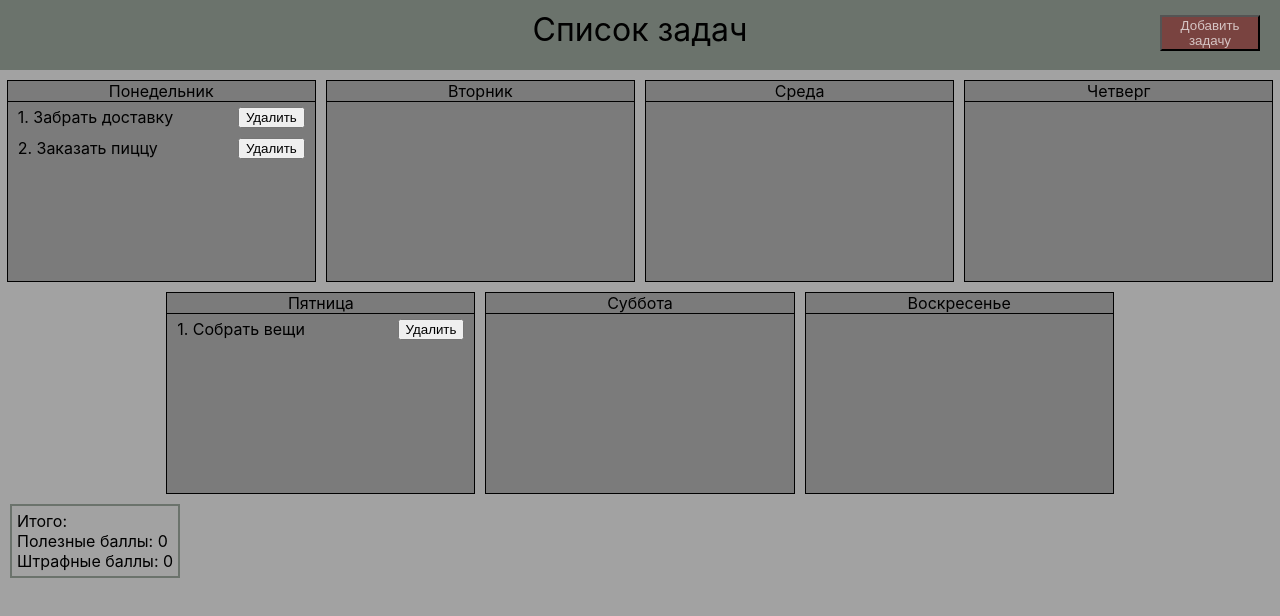
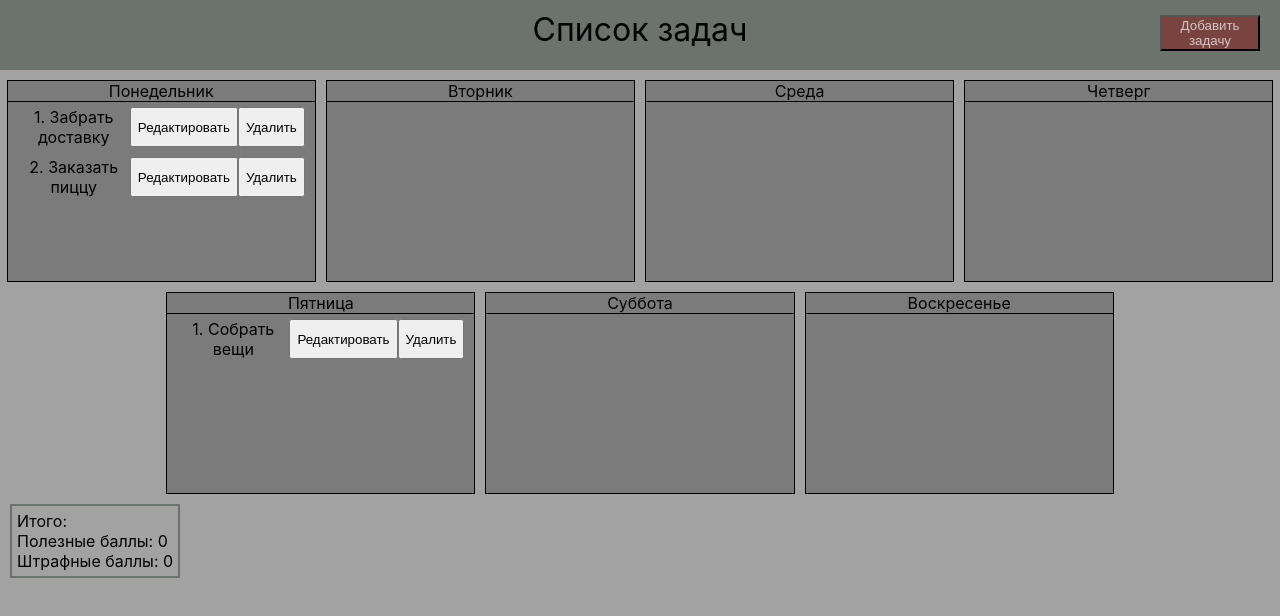
Before and after one commit to shuradavi/task-scheduler, a React (Create React App) app: page / in a window 1280 px wide. Shown: the top 616 px of the page. Built offline with nearby package versions, Linux system fonts and the light colour scheme.

Commit message:
next -> changeTask

```diff
--- a/src/App.css
+++ b/src/App.css
@@ -80,7 +80,12 @@ header {
 	justify-content: center;
 	align-items: center;
 }
-
+.edit-btn {
+	cursor: pointer;
+	display: flex;
+	justify-content: center;
+	align-items: center;
+}
 .results {
 	margin-top: 10px;
 	margin-left: 10px;
--- a/src/App.js
+++ b/src/App.js
@@ -35,16 +35,15 @@ function App() {
 	]);
 	const [modal, setModal] = useState(false)
 
-	const createTask = ((newTask) => {
+	const createTask = (newTask) => {
 		setTasks([...tasks, newTask])
 		setModal(false)
-	})
-	const deleteTask = ((task) => {
+	}
+	const deleteTask = (task) => {
 		setTasks(tasks.filter(t => t.id !== task.id))
-	})
+	}
 
-	const toggleTask = ((id) => {
-		console.log(`toggleTask Done`)
+	const toggleTask = (id) => {
 		const idx = tasks.findIndex(task => task.id === id)
 		const newTaskState = [...tasks];
 
@@ -55,12 +54,12 @@ function App() {
 			newTaskState[idx] = { ...newTaskState[idx], isDone: false }
 		}
 		setTasks(newTaskState)
-	})
+	}
 
 
-	// changeTask((id, fields) => {
-
-	// })
+	const changeTask = (id, fields) => {
+		console.log('change CLICKED');
+	};
 
 	// postponeTask((id) => {})
 
@@ -74,8 +73,9 @@ function App() {
 			<MyModal visible={modal} setVisible={setModal}>
 					<TaskForm create={createTask} />
 			</MyModal>
+			<MyModal></MyModal>
 			</header>
-			<Days props={tasks} deleteTask={deleteTask} toggleTask={toggleTask} />
+			<Days props={tasks} deleteTask={deleteTask} toggleTask={toggleTask} changeTask={changeTask} />
 			<Results tasks={tasks}  />
 		</div>
   	);
--- a/src/components/Day/Day.jsx
+++ b/src/components/Day/Day.jsx
@@ -1,14 +1,14 @@
 import React from 'react';
 import TasksItem from '../TasksItem/TasksItem';
 
-const Day = ({ props, day, deleteTask, toggleTask }) => {
+const Day = ({ props, day, deleteTask, toggleTask, changeTask }) => {
 
 	let sortedTasks = props.filter((obj) => (obj.dayForTheWeek.toLowerCase() === day.toLowerCase()));
 
 	return (
 		<div className='day-container'>
 			<div className='day'>{day}</div>
-			<TasksItem tasksList={sortedTasks} deleteTask={deleteTask} toggleTask={toggleTask} />
+			<TasksItem tasksList={sortedTasks} deleteTask={deleteTask} toggleTask={toggleTask} changeTask={changeTask} />
 		</div>
 	);
 };
--- a/src/components/Days/Days.jsx
+++ b/src/components/Days/Days.jsx
@@ -1,18 +1,18 @@
 import React from 'react';
 import Day from '../Day/Day';
 
-const TasksList = ({ props, deleteTask, toggleTask }) => {
+const TasksList = ({ props, deleteTask, toggleTask, changeTask }) => {
 
 
 	return (
 		<div className='week-container'>
-			<Day props={props} deleteTask={deleteTask} toggleTask={toggleTask} day='Понедельник' />
-			<Day props={props} deleteTask={deleteTask} toggleTask={toggleTask} day='Вторник'/>
-			<Day props={props} deleteTask={deleteTask} toggleTask={toggleTask} day='Среда'/>
-			<Day props={props} deleteTask={deleteTask} toggleTask={toggleTask} day='Четверг'/>
-			<Day props={props} deleteTask={deleteTask} toggleTask={toggleTask} day='Пятница'/>
-			<Day props={props} deleteTask={deleteTask} toggleTask={toggleTask} day='Суббота'/>
-			<Day props={props} deleteTask={deleteTask} toggleTask={toggleTask} day='Воскресенье'/>
+			<Day props={props} deleteTask={deleteTask} toggleTask={toggleTask} changeTask={changeTask} day='Понедельник' />
+			<Day props={props} deleteTask={deleteTask} toggleTask={toggleTask} changeTask={changeTask} day='Вторник'/>
+			<Day props={props} deleteTask={deleteTask} toggleTask={toggleTask} changeTask={changeTask} day='Среда'/>
+			<Day props={props} deleteTask={deleteTask} toggleTask={toggleTask} changeTask={changeTask} day='Четверг'/>
+			<Day props={props} deleteTask={deleteTask} toggleTask={toggleTask} changeTask={changeTask} day='Пятница'/>
+			<Day props={props} deleteTask={deleteTask} toggleTask={toggleTask} changeTask={changeTask} day='Суббота'/>
+			<Day props={props} deleteTask={deleteTask} toggleTask={toggleTask} changeTask={changeTask} day='Воскресенье'/>
 		</div>
 	);
 };
--- a/src/components/Results/Results.jsx
+++ b/src/components/Results/Results.jsx
@@ -3,8 +3,8 @@ import React from 'react';
 const Results = ({ tasks }) => {
 	let closeSum = 0;
 	if (tasks) {
-		closeSum = tasks.filter(task => task.isDone === true).
-			reduce((acc, task) => acc + task.weight, 0)
+		closeSum = tasks.filter(task => task.isDone === true)
+			.reduce((acc, task) => acc + task.weight, 0)
 	}
 
 	return (
--- a/src/components/TasksItem/TasksItem.jsx
+++ b/src/components/TasksItem/TasksItem.jsx
@@ -1,6 +1,6 @@
 import React from 'react';
 
-const TasksItem = ({ tasksList, deleteTask, toggleTask }) => {
+const TasksItem = ({ tasksList, deleteTask, toggleTask, changeTask }) => {
 
 
 	return (
@@ -12,7 +12,8 @@ const TasksItem = ({ tasksList, deleteTask, toggleTask }) => {
 							(<span className='task-active'>{`${tasksList.indexOf(task) + 1}. ${task.title}`}</span>)
 							:
 							(<span className='task-done'>{`${tasksList.indexOf(task) + 1}. ${task.title}`}</span>)}
-							<button className='delete-btn' onClick={(e) => { e.stopPropagation(); deleteTask(task) }}>Удалить</button>
+						<button className='edit-btn' onClick={(e) => { e.stopPropagation(); changeTask(task.id) }}>Редактировать</button>
+						<button className='delete-btn' onClick={(e) => { e.stopPropagation(); deleteTask(task) }}>Удалить</button>
 				</div>
 			))
 			}
```
